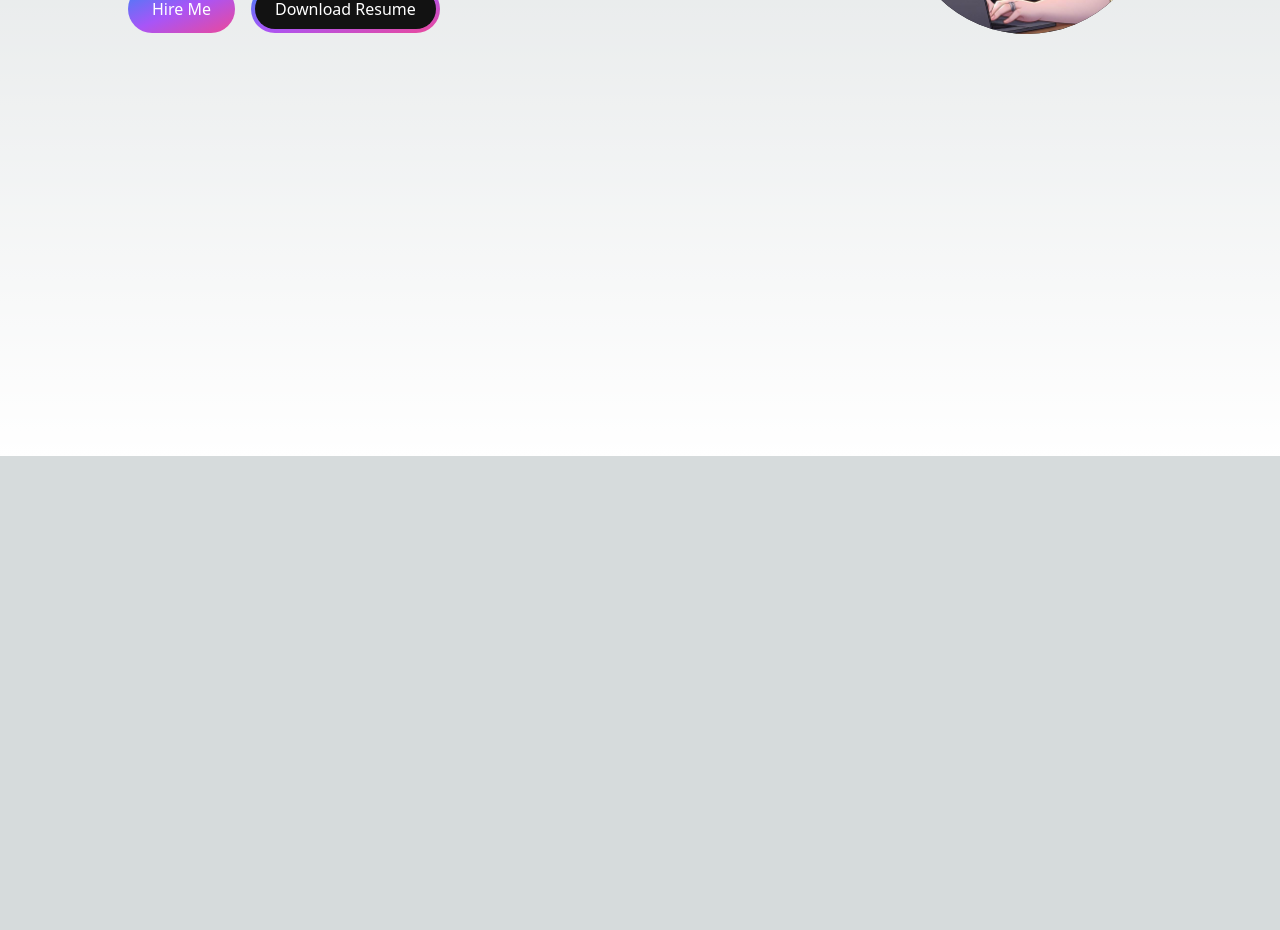
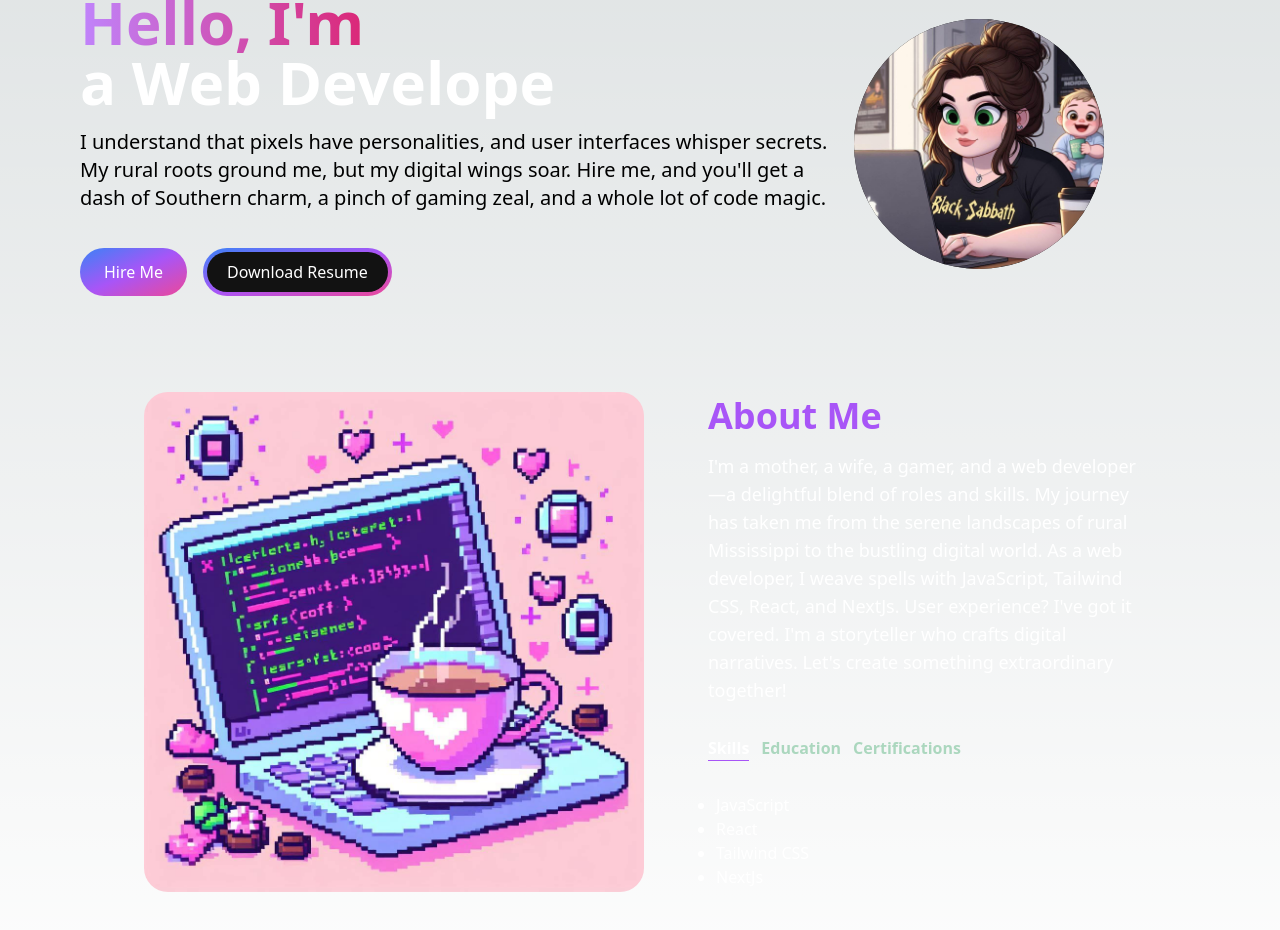
Before and after one commit to Jedikay/next-portfolio, a Next.js app: page / in a window 1280 px wide. Shown: the part 440-1370 px from the top of the page. Before the commit the page ends 896 px from the top, so only its background shows below. Built offline with nearby package versions, Linux system fonts and the light colour scheme.

Commit message:
Added about section and styling

```diff
--- /dev/null
+++ b/src/app/components/AboutSection.jsx
@@ -0,0 +1,103 @@
+"use client";
+import React, { useTransition, useState } from "react";
+import Image from "next/image";
+import TabButton from "./TabButton";
+
+const TAB_DATA = [
+  {
+    title: "Skills",
+    id: "skills",
+    content: (
+      <ul className="pl-2 list-disc">
+        <li>JavaScript</li>
+        <li>React</li>
+        <li>Tailwind CSS</li>
+        <li>NextJs</li>
+      </ul>
+    ),
+  },
+  {
+    title: "Education",
+    id: "education",
+    content: (
+      <ul className="pl-2 list-disc">
+        <li>Pearl River Community College, Poplarville, MS</li>
+        <li>Associate in Arts-Criminal Justice</li>
+      </ul>
+    ),
+  },
+  {
+    title: "Certifications and Degrees",
+    id: "certifications",
+    content: (
+      <ul className="pl-2 list-disc">
+        <li>Meta Front-End Developer Certification</li>
+      </ul>
+    ),
+  },
+];
+
+const AboutSection = () => {
+  const [tab, setTab] = useState("skills");
+  const [isPending, startTransition] = useTransition();
+
+  const handleTabChange = (id) => {
+    startTransition(() => {
+      setTab(id);
+    });
+  };
+
+  return (
+    <section className="text-white">
+      <div className="items-center gap-8 px-4 py-8 md:flex md:flex-cols-2 xl:gap-16 sm:py-16 xl:px-16">
+        <Image
+          src="/images/designer.png"
+          className="rounded-3xl"
+          width={500}
+          height={500}
+          alt="about me image"
+        />
+        <div className="flex flex-col h-full mt-4 text-left md:mt-0">
+          <h2 className="mb-4 text-4xl font-bold text-purple-500">About Me</h2>
+          <p className="text-base lg:text-lg">
+            I&apos;m a mother, a wife, a gamer, and a web developer—a delightful
+            blend of roles and skills. My journey has taken me from the serene
+            landscapes of rural Mississippi to the bustling digital world. As a
+            web developer, I weave spells with JavaScript, Tailwind CSS, React,
+            and NextJs. User experience? I&apos;ve got it covered. I&apos;m a
+            storyteller who crafts digital narratives. Let&apos;s create
+            something extraordinary together!
+          </p>
+          <div className="flex flex-row justify-start mt-8">
+            <TabButton
+              selectTab={() => handleTabChange("skills")}
+              active={tab === "skills"}
+            >
+              {" "}
+              Skills{" "}
+            </TabButton>
+            <TabButton
+              selectTab={() => handleTabChange("education")}
+              active={tab === "education"}
+            >
+              {" "}
+              Education{" "}
+            </TabButton>
+            <TabButton
+              selectTab={() => handleTabChange("certifications")}
+              active={tab === "certifications"}
+            >
+              {" "}
+              Certifications{" "}
+            </TabButton>
+          </div>
+          <div className="mt-8">
+            {TAB_DATA.find((t) => t.id === tab).content}
+          </div>
+        </div>
+      </div>
+    </section>
+  );
+};
+
+export default AboutSection;
--- a/src/app/components/HeroSection.jsx
+++ b/src/app/components/HeroSection.jsx
@@ -32,7 +32,10 @@ const HeroSection = () => {
             />
           </h1>
           <p className="text-[#adb7be mb-6 text-base md:text-lg lg:text-xl">
-            I am a web developer and a mom 👩🏻‍💻👩🏻‍🍼
+            I understand that pixels have personalities, and user interfaces
+            whisper secrets. My rural roots ground me, but my digital wings
+            soar. Hire me, and you&apos;ll get a dash of Southern charm, a pinch
+            of gaming zeal, and a whole lot of code magic.
           </p>
           <div>
             <button className="w-full px-6 py-3 mr-4 text-white rounded-full bg-gradient-to-br from-blue-500 via-purple-500 to-pink-500 hover:bg-slate-200 md:w-fit">
--- a/src/app/components/NavLink.jsx
+++ b/src/app/components/NavLink.jsx
@@ -4,11 +4,11 @@ const NavLink = ({ href, title }) => {
   return (
     <Link
       href={href}
-      className="my-2 w-full rounded text-center font-medium text-slate-300 hover:text-purple-500 sm:text-xl md:p-0"
+      className="w-full my-2 font-medium text-center rounded text-slate-300 hover:text-purple-500 sm:text-xl md:p-0"
     >
       {title}
     </Link>
-  )
+  );
 };
 
 export default NavLink;
--- /dev/null
+++ b/src/app/components/TabButton.jsx
@@ -0,0 +1,17 @@
+import React from "react";
+
+const TabButton = ({ active, selectTab, children }) => {
+  const buttonClasses = active
+    ? "text-white border-b border-purple-500"
+    : "text-[#abd7be]";
+
+  return (
+    <button onClick={selectTab}>
+      <p className={`mr-3 font-semibold hover:text-white ${buttonClasses}`}>
+        {children}
+      </p>
+    </button>
+  );
+};
+
+export default TabButton;
--- a/src/app/page.js
+++ b/src/app/page.js
@@ -1,10 +1,15 @@
 import HeroSection from "./components/HeroSection";
 import Navbar from "./components/Navbar";
+import AboutSection from "./components/AboutSection";
 
 export default function Home() {
   return (
     <main className="flex flex-col items-center justify-start min-h-screen px-8 py-24">
+      <Navbar />
+      <div class="container mt-24 mx-auto px-12 py-4">
         <HeroSection />
+        <AboutSection />
+      </div>
     </main>
   );
 }
```
Also changed, not shown: public/images/designer.png (added).
